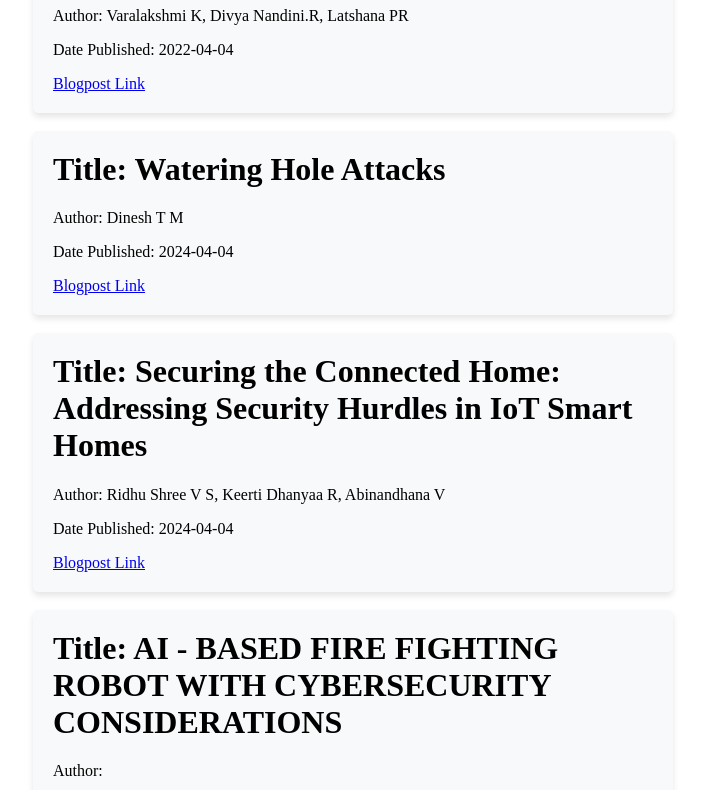
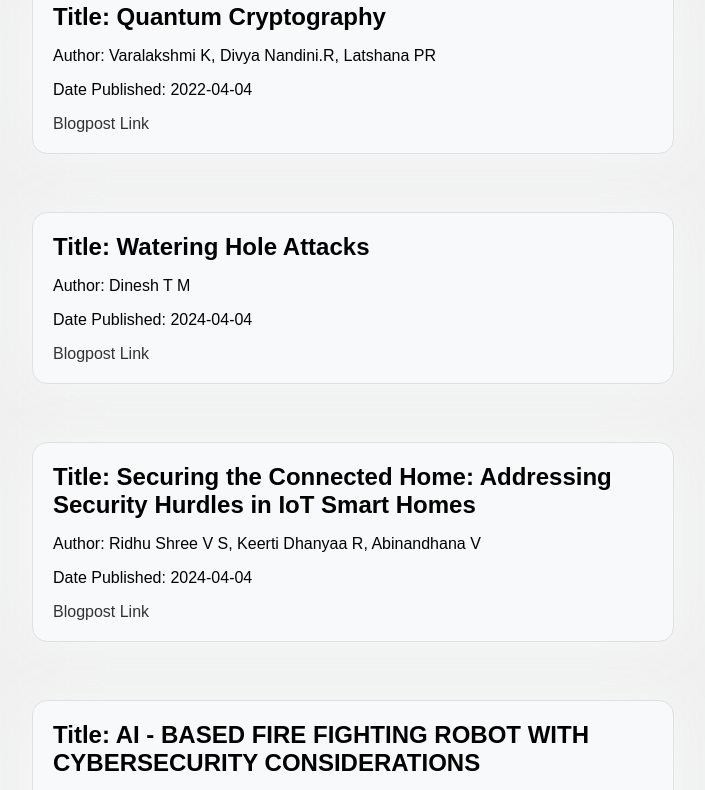
Before and after one commit to lohithgsk/theeye-flask, a website: page static/pages.html in a window 1280 px wide. Shown: the part 602-1392 px from the top of the page, without its empty margins (287-992 px from the left). Drawn offline with Linux system fonts and the light colour scheme.

Commit message:
Update pages.html

```diff
--- a/static/pages.html
+++ b/static/pages.html
@@ -4,25 +4,68 @@
     <meta charset="UTF-8">
     <meta name="viewport" content="width=device-width, initial-scale=1.0">
     <title>Blog post | The Eye</title>
-    <style>
-       .post-block {
+<style>
+        /* Common styles */
+        body {
+            background-color: #f0f0f0;
+            font-family: Arial, sans-serif;
+        }
+        a {
+            text-decoration: none;
+            color: #333;
+        }
+        /* Sexy styles */
+        .post-block {
             background-color: #f8f9fa;
             padding: 20px;
-            border-radius: 5px;
-            box-shadow: 0 4px 6px rgba(0, 0, 0, 0.1);
+            border-radius: 15px;
             width: 100%;
             max-width: 600px;
-            margin: 0 auto;
+            margin: 20px auto;
+            position: relative;
+            transition: box-shadow 0.3s;
+            border: 1px solid #e0e0e0;
         }
-       .post-block h1 {
+        .post-block:hover {
+            box-shadow: 0 12px 30px rgba(0, 0, 0, 0.15);
+        }
+        .post-block:before, .post-block:after {
+            content: '';
+            position: absolute;
+            top: 0;
+            left: 0;
+            right: 0;
+            bottom: 0;
+            background-color: #f8f9fa;
+            border-radius: 15px;
+            z-index: -1;
+            transition: all 0.3s;
+        }
+        .post-block:after {
+            filter: blur(30px);
+        }
+        .post-block:hover:before {
+            transform: scale(0.95);
+            opacity: 0.8;
+        }
+        .post-block:hover:after {
+            transform: scale(0.9);
+            opacity: 0.5;
+        }
+        .post-block h1 {
             margin-top: 0;
+            font-size: 24px;
+            margin-bottom: 10px;
         }
-       .post-block p {
+        .post-block p {
             margin-bottom: 0;
+            font-size: 16px;
         }
-       .page-title {
+        .page-title {
             text-align: center;
             margin-top: 30px;
+            font-size: 36px;
+            color: #333;
         }
     </style>
 </head>
```
